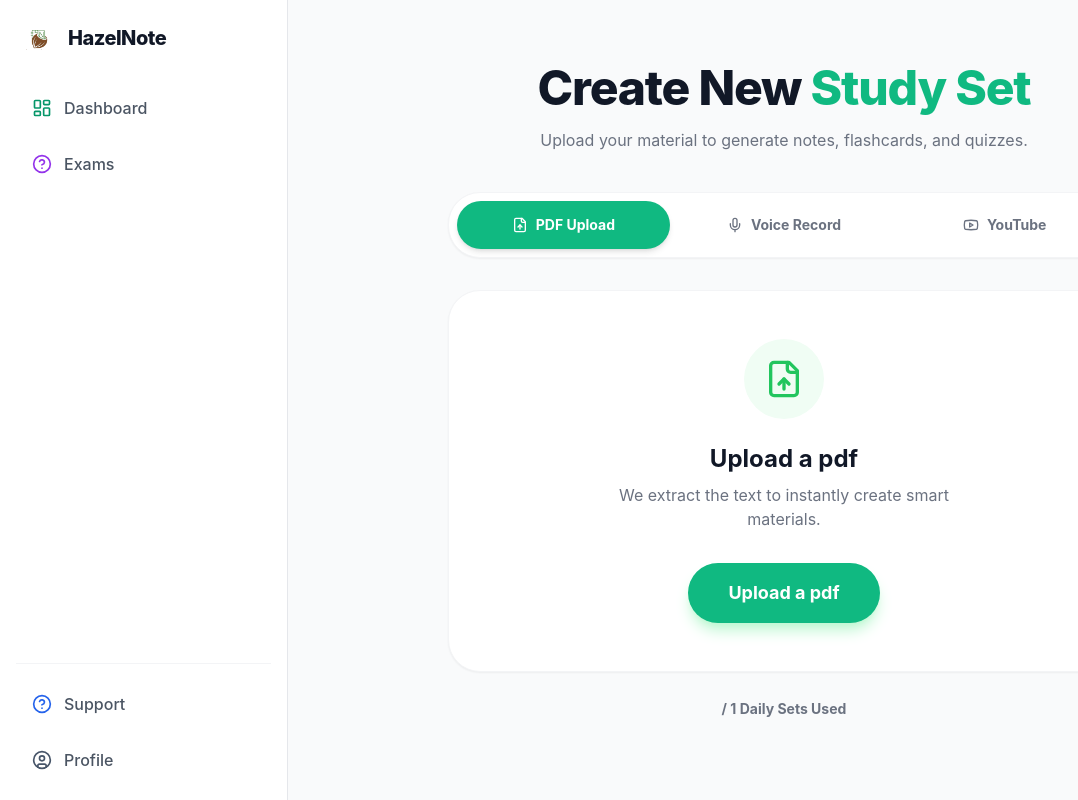
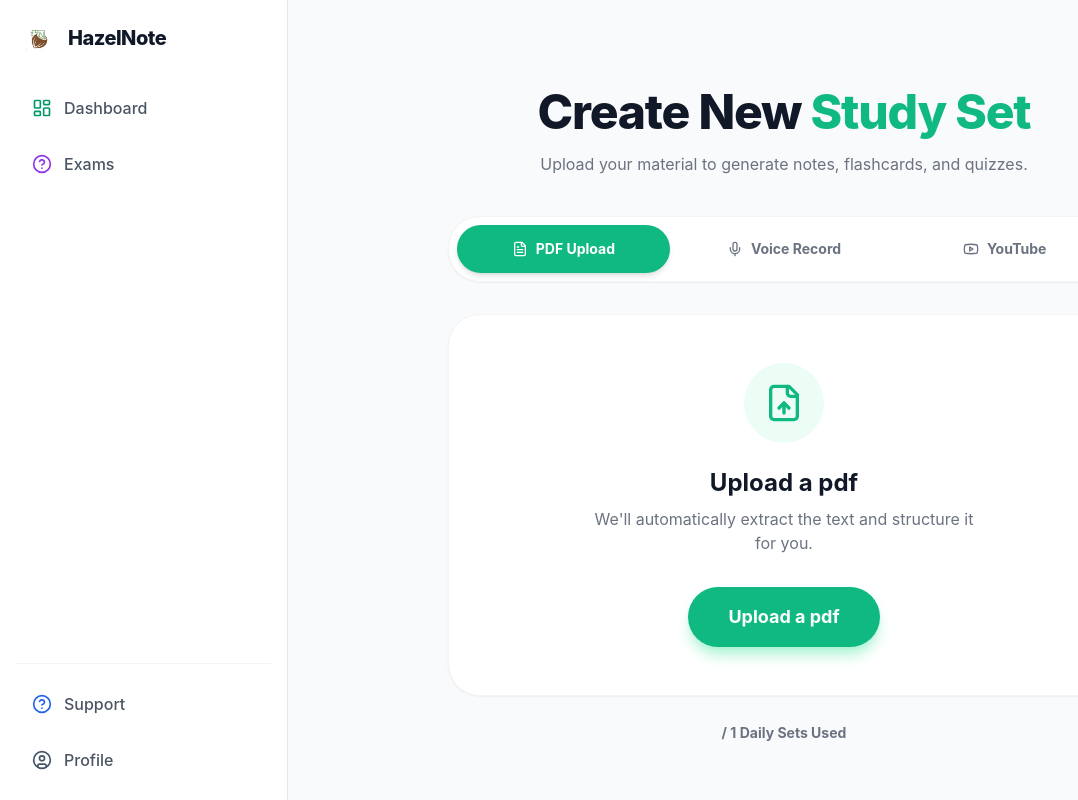
Before and after one commit to Tahaijaz233/hazelnote-web, a Next.js app in the folder Hazelnote-web/: page /dashboard/create in a window 1280 px wide. Shown: the whole page, without its empty margins (0-1078 px from the left). Built offline with nearby package versions, Linux system fonts and the light colour scheme; no server answers.

Commit message:
Update page.jsx

```diff
--- a/Hazelnote-web/app/dashboard/create/page.jsx
+++ b/Hazelnote-web/app/dashboard/create/page.jsx
@@ -1,12 +1,18 @@
 "use client";
 import { useState } from 'react';
-import { Mic, FileUp, Youtube, Download, Brain } from 'lucide-react';
+import { Mic, FileUp, Youtube, Download, Brain, FileText } from 'lucide-react';
 import { useAppContext } from '../../../context/AppContext';
 
 export default function CreatePage() {
   const [inputMode, setInputMode] = useState('pdf');
   const [isGenerating, setIsGenerating] = useState(false);
+  const [toast, setToast] = useState({ show: false, msg: '', type: '' });
   const { generationsToday, setGenerationsToday, tier } = useAppContext();
+
+  const showToast = (msg, type = 'error') => {
+      setToast({ show: true, msg, type });
+      setTimeout(() => setToast({ show: false, msg: '', type: '' }), 4000);
+  };
 
   const handleFileUpload = (e) => {
     if (e.target.files && e.target.files.length > 0) {
@@ -16,41 +22,51 @@ export default function CreatePage() {
 
   const triggerGenerate = () => {
     if (tier === 'free' && generationsToday >= 1) {
-        alert("You have reached your daily limit of 1 study set for the free tier. Please upgrade to Pro to generate more today!");
+        showToast("Free tier daily limit reached (1/1). Upgrade to Pro for unlimited generation.");
         return;
     }
+
     setIsGenerating(true);
+    setToast({ show: false, msg: '', type: '' });
+
     setTimeout(() => {
       setIsGenerating(false);
-      setGenerationsToday(generationsToday + 1);
-      alert("Notes Generated Successfully! They will appear in your dashboard.");
+      setGenerationsToday(prev => prev + 1);
+      showToast("Notes Generated Successfully! Check your Dashboard.", "success");
     }, 3000);
   };
 
   return (
-    <div className="p-6 md:p-10 max-w-4xl mx-auto pt-8 md:pt-16">
+    <div className="p-6 md:p-10 max-w-4xl mx-auto pt-8 md:pt-16 relative">
+
+      {toast.show && (
+          <div className={`absolute top-0 left-1/2 -translate-x-1/2 w-full max-w-md p-4 rounded-xl font-bold text-center shadow-xl z-50 animate-slide-in ${toast.type === 'success' ? 'bg-emerald-100 text-emerald-800 border border-emerald-200' : 'bg-red-100 text-red-800 border border-red-200'}`}>
+              {toast.msg}
+          </div>
+      )}
+
       {!isGenerating ? (
         <div className="animate-slide-in">
-          <div className="text-center mb-10">
+          <div className="text-center mb-10 mt-6">
              <h1 className="text-3xl md:text-5xl font-extrabold text-gray-900 dark:text-white mb-4 tracking-tight">Create New <span className="text-[#10B981]">Study Set</span></h1>
              <p className="text-gray-500 dark:text-gray-400">Upload your material to generate notes, flashcards, and quizzes.</p>
           </div>
 
           <div className="max-w-2xl mx-auto">
             <div className="bg-white dark:bg-[#1E293B] p-2 rounded-[32px] flex flex-col sm:flex-row gap-2 mb-8 shadow-sm border border-gray-100 dark:border-slate-800">
-              <button onClick={() => setInputMode('pdf')} className={`flex-1 py-3.5 px-6 rounded-3xl font-bold text-sm transition-all flex items-center justify-center gap-2 ${inputMode === 'pdf' ? 'bg-[#10B981] text-white shadow-md' : 'text-gray-500 dark:text-gray-400 hover:bg-gray-50 dark:hover:bg-slate-800'}`}><FileUp className="w-4 h-4" /> PDF Upload</button>
+              <button onClick={() => setInputMode('pdf')} className={`flex-1 py-3.5 px-6 rounded-3xl font-bold text-sm transition-all flex items-center justify-center gap-2 ${inputMode === 'pdf' ? 'bg-[#10B981] text-white shadow-md' : 'text-gray-500 dark:text-gray-400 hover:bg-gray-50 dark:hover:bg-slate-800'}`}><FileText className="w-4 h-4" /> PDF Upload</button>
               <button onClick={() => setInputMode('voice')} className={`flex-1 py-3.5 px-6 rounded-3xl font-bold text-sm transition-all flex items-center justify-center gap-2 ${inputMode === 'voice' ? 'bg-[#10B981] text-white shadow-md' : 'text-gray-500 dark:text-gray-400 hover:bg-gray-50 dark:hover:bg-slate-800'}`}><Mic className="w-4 h-4" /> Voice Record</button>
               <button onClick={() => setInputMode('youtube')} className={`flex-1 py-3.5 px-6 rounded-3xl font-bold text-sm transition-all flex items-center justify-center gap-2 ${inputMode === 'youtube' ? 'bg-[#10B981] text-white shadow-md' : 'text-gray-500 dark:text-gray-400 hover:bg-gray-50 dark:hover:bg-slate-800'}`}><Youtube className="w-4 h-4" /> YouTube</button>
             </div>
 
             {inputMode === 'pdf' && (
               <div className="bg-white dark:bg-[#1E293B] rounded-[32px] p-12 text-center shadow-sm border border-gray-100 dark:border-slate-800">
-                <div className="w-20 h-20 bg-green-50 dark:bg-green-900/30 rounded-full flex items-center justify-center mx-auto mb-6">
-                    <FileUp className="w-10 h-10 text-green-500" />
+                <div className="w-20 h-20 bg-emerald-50 dark:bg-emerald-900/30 rounded-full flex items-center justify-center mx-auto mb-6">
+                    <FileUp className="w-10 h-10 text-emerald-500" />
                 </div>
                 <h3 className="text-2xl font-bold text-gray-900 dark:text-white mb-2">Upload a pdf</h3>
-                <p className="text-gray-500 dark:text-gray-400 mb-8 max-w-sm mx-auto">We extract the text to instantly create smart materials.</p>
-                <label className="bg-[#10B981] hover:bg-[#059669] text-white font-bold rounded-full px-10 py-4 cursor-pointer inline-block shadow-lg shadow-green-200 dark:shadow-none text-lg transition">
+                <p className="text-gray-500 dark:text-gray-400 mb-8 max-w-sm mx-auto">We'll automatically extract the text and structure it for you.</p>
+                <label className="bg-[#10B981] hover:bg-[#059669] text-white font-bold rounded-full px-10 py-4 cursor-pointer inline-block shadow-lg shadow-emerald-200 dark:shadow-none text-lg transition">
                   Upload a pdf <input type="file" accept=".pdf" onChange={handleFileUpload} className="hidden" />
                 </label>
               </div>
@@ -83,8 +99,8 @@ export default function CreatePage() {
         </div>
       ) : (
         <div className="max-w-2xl mx-auto mt-16 text-center bg-white dark:bg-[#1E293B] rounded-[32px] border border-gray-100 dark:border-slate-800 p-12 relative overflow-hidden shadow-xl">
-          <div className="w-20 h-20 bg-green-50 dark:bg-green-900/30 rounded-3xl flex items-center justify-center mx-auto mb-8">
-              <Brain className="w-10 h-10 text-green-500 animate-pulse" />
+          <div className="w-20 h-20 bg-emerald-50 dark:bg-emerald-900/30 rounded-3xl flex items-center justify-center mx-auto mb-8">
+              <Brain className="w-10 h-10 text-emerald-500 animate-pulse" />
           </div>
           <h3 className="text-3xl font-extrabold text-gray-900 dark:text-white mb-3 tracking-tight">Synthesizing Knowledge...</h3>
           <p className="text-lg font-medium text-gray-500 dark:text-gray-400 animate-pulse">Reading content and generating study materials.</p>
```
